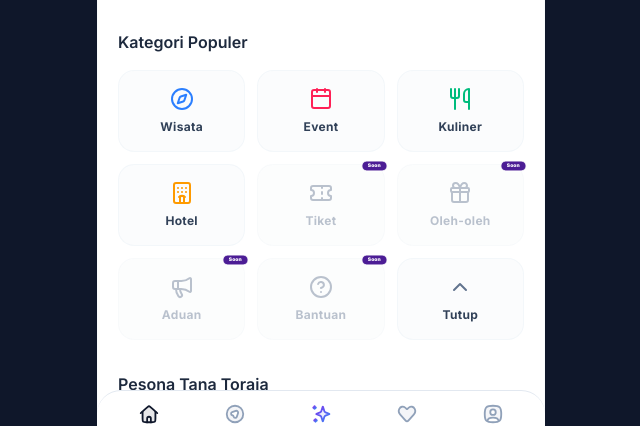
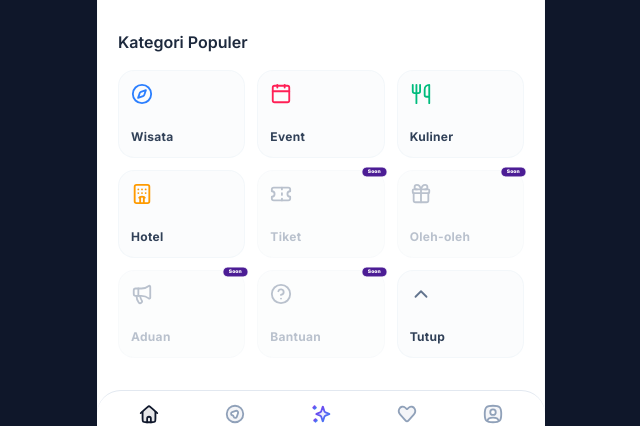
Before and after one commit to sovant28/siulu-pwa-frontend, a Next.js app: page / in a window 1280 px wide. Both pictures are taken after a click on the element "Lainnya". Shown: the part 342-768 px from the top of the page, without its empty margins (319-959 px from the left). Built offline with nearby package versions, Linux system fonts and the light colour scheme; no server answers; the database is empty.

Commit message:
design(home): align category icons to top-left and labels to bottom-left with fixed height

```diff
--- a/app/page.js
+++ b/app/page.js
@@ -312,50 +312,50 @@ export default function AppHome() {
           {/* Card 1: Wisata */}
           <div
             onClick={() => router.push('/destinasi')}
-            className="bg-slate-50/60 border border-slate-100/80 rounded-2xl p-4 flex flex-col items-center justify-center space-y-2 cursor-pointer active:scale-95 transition-all duration-150 select-none"
+            className="w-full h-[88px] p-3 flex flex-col justify-between items-start rounded-2xl bg-slate-50/60 border border-slate-100/80 cursor-pointer active:scale-95 transition-all duration-150 select-none"
             style={{ WebkitTapHighlightColor: 'transparent' }}
           >
-            <Compass className="w-6 h-6 text-blue-500" />
+            <Compass className="w-5.5 h-5.5 text-blue-500" />
             <span className="text-xs font-bold text-slate-700 tracking-wide">Wisata</span>
           </div>
 
           {/* Card 2: Event */}
           <div
             onClick={() => router.push('/event')}
-            className="bg-slate-50/60 border border-slate-100/80 rounded-2xl p-4 flex flex-col items-center justify-center space-y-2 cursor-pointer active:scale-95 transition-all duration-150 select-none"
+            className="w-full h-[88px] p-3 flex flex-col justify-between items-start rounded-2xl bg-slate-50/60 border border-slate-100/80 cursor-pointer active:scale-95 transition-all duration-150 select-none"
             style={{ WebkitTapHighlightColor: 'transparent' }}
           >
-            <Calendar className="w-6 h-6 text-rose-500" />
+            <Calendar className="w-5.5 h-5.5 text-rose-500" />
             <span className="text-xs font-bold text-slate-700 tracking-wide">Event</span>
           </div>
 
           {/* Card 3: Kuliner */}
           <div
             onClick={() => router.push('/kuliner')}
-            className="bg-slate-50/60 border border-slate-100/80 rounded-2xl p-4 flex flex-col items-center justify-center space-y-2 cursor-pointer active:scale-95 transition-all duration-150 select-none"
+            className="w-full h-[88px] p-3 flex flex-col justify-between items-start rounded-2xl bg-slate-50/60 border border-slate-100/80 cursor-pointer active:scale-95 transition-all duration-150 select-none"
             style={{ WebkitTapHighlightColor: 'transparent' }}
           >
-            <Utensils className="w-6 h-6 text-emerald-500" />
+            <Utensils className="w-5.5 h-5.5 text-emerald-500" />
             <span className="text-xs font-bold text-slate-700 tracking-wide">Kuliner</span>
           </div>
 
           {/* Card 4: Hotel */}
           <div
             onClick={() => router.push('/hotel')}
-            className="bg-slate-50/60 border border-slate-100/80 rounded-2xl p-4 flex flex-col items-center justify-center space-y-2 cursor-pointer active:scale-95 transition-all duration-150 select-none"
+            className="w-full h-[88px] p-3 flex flex-col justify-between items-start rounded-2xl bg-slate-50/60 border border-slate-100/80 cursor-pointer active:scale-95 transition-all duration-150 select-none"
             style={{ WebkitTapHighlightColor: 'transparent' }}
           >
-            <Hotel className="w-6 h-6 text-amber-500" />
+            <Hotel className="w-5.5 h-5.5 text-amber-500" />
             <span className="text-xs font-bold text-slate-700 tracking-wide">Hotel</span>
           </div>
 
           {/* Card 5: Tiket */}
-          <div className="relative">
+          <div className="relative w-full h-[88px]">
             <span className="absolute -top-1 -right-1 bg-[#4C1D95] text-white text-[5.5px] font-black px-1.5 py-0.5 rounded-full border border-white z-10 leading-none tracking-wide select-none pointer-events-none scale-90">Soon</span>
             <div
-              className="bg-slate-50/60 border border-slate-100/80 rounded-2xl p-4 flex flex-col items-center justify-center space-y-2 opacity-65 saturate-75 cursor-default select-none"
+              className="w-full h-full p-3 flex flex-col justify-between items-start rounded-2xl bg-slate-50/60 border border-slate-100/80 opacity-65 saturate-75 cursor-default select-none"
             >
-              <Ticket className="w-6 h-6 text-slate-400" />
+              <Ticket className="w-5.5 h-5.5 text-slate-400" />
               <span className="text-xs font-bold text-slate-400 tracking-wide">Tiket</span>
             </div>
           </div>
@@ -364,43 +364,43 @@ export default function AppHome() {
           {!showAllCategories ? (
             <div
               onClick={() => setShowAllCategories(true)}
-              className="bg-slate-50/60 border border-slate-100/80 rounded-2xl p-4 flex flex-col items-center justify-center space-y-2 cursor-pointer active:scale-95 transition-all duration-150 select-none"
+              className="w-full h-[88px] p-3 flex flex-col justify-between items-start rounded-2xl bg-slate-50/60 border border-slate-100/80 cursor-pointer active:scale-95 transition-all duration-150 select-none"
               style={{ WebkitTapHighlightColor: 'transparent' }}
             >
-              <LayoutGrid className="w-6 h-6 text-slate-500" />
+              <LayoutGrid className="w-5.5 h-5.5 text-slate-500" />
               <span className="text-xs font-bold text-slate-700 tracking-wide">Lainnya</span>
             </div>
           ) : (
             <>
               {/* Card 6 (Oleh-oleh) */}
-              <div className="relative">
+              <div className="relative w-full h-[88px]">
                 <span className="absolute -top-1 -right-1 bg-[#4C1D95] text-white text-[5.5px] font-black px-1.5 py-0.5 rounded-full border border-white z-10 leading-none tracking-wide select-none pointer-events-none scale-90">Soon</span>
                 <div
-                  className="bg-slate-50/60 border border-slate-100/80 rounded-2xl p-4 flex flex-col items-center justify-center space-y-2 opacity-65 saturate-75 cursor-default select-none"
+                  className="w-full h-full p-3 flex flex-col justify-between items-start rounded-2xl bg-slate-50/60 border border-slate-100/80 opacity-65 saturate-75 cursor-default select-none"
                 >
-                  <Gift className="w-6 h-6 text-slate-400" />
+                  <Gift className="w-5.5 h-5.5 text-slate-400" />
                   <span className="text-xs font-bold text-slate-400 tracking-wide">Oleh-oleh</span>
                 </div>
               </div>
 
               {/* Card 7 (Aduan) */}
-              <div className="relative">
+              <div className="relative w-full h-[88px]">
                 <span className="absolute -top-1 -right-1 bg-[#4C1D95] text-white text-[5.5px] font-black px-1.5 py-0.5 rounded-full border border-white z-10 leading-none tracking-wide select-none pointer-events-none scale-90">Soon</span>
                 <div
-                  className="bg-slate-50/60 border border-slate-100/80 rounded-2xl p-4 flex flex-col items-center justify-center space-y-2 opacity-65 saturate-75 cursor-default select-none"
+                  className="w-full h-full p-3 flex flex-col justify-between items-start rounded-2xl bg-slate-50/60 border border-slate-100/80 opacity-65 saturate-75 cursor-default select-none"
                 >
-                  <Megaphone className="w-6 h-6 text-slate-400" />
+                  <Megaphone className="w-5.5 h-5.5 text-slate-400" />
                   <span className="text-xs font-bold text-slate-400 tracking-wide">Aduan</span>
                 </div>
               </div>
 
               {/* Card 8 (Bantuan) */}
-              <div className="relative">
+              <div className="relative w-full h-[88px]">
                 <span className="absolute -top-1 -right-1 bg-[#4C1D95] text-white text-[5.5px] font-black px-1.5 py-0.5 rounded-full border border-white z-10 leading-none tracking-wide select-none pointer-events-none scale-90">Soon</span>
                 <div
-                  className="bg-slate-50/60 border border-slate-100/80 rounded-2xl p-4 flex flex-col items-center justify-center space-y-2 opacity-65 saturate-75 cursor-default select-none"
+                  className="w-full h-full p-3 flex flex-col justify-between items-start rounded-2xl bg-slate-50/60 border border-slate-100/80 opacity-65 saturate-75 cursor-default select-none"
                 >
-                  <HelpCircle className="w-6 h-6 text-slate-400" />
+                  <HelpCircle className="w-5.5 h-5.5 text-slate-400" />
                   <span className="text-xs font-bold text-slate-400 tracking-wide">Bantuan</span>
                 </div>
               </div>
@@ -408,10 +408,10 @@ export default function AppHome() {
               {/* Card 9: Tutup */}
               <div
                 onClick={() => setShowAllCategories(false)}
-                className="bg-slate-50/60 border border-slate-100/80 rounded-2xl p-4 flex flex-col items-center justify-center space-y-2 cursor-pointer active:scale-95 transition-all duration-150 select-none"
+                className="w-full h-[88px] p-3 flex flex-col justify-between items-start rounded-2xl bg-slate-50/60 border border-slate-100/80 cursor-pointer active:scale-95 transition-all duration-150 select-none"
                 style={{ WebkitTapHighlightColor: 'transparent' }}
               >
-                <ChevronUp className="w-6 h-6 text-slate-500" />
+                <ChevronUp className="w-5.5 h-5.5 text-slate-500" />
                 <span className="text-xs font-bold text-slate-700 tracking-wide">Tutup</span>
               </div>
             </>
```
